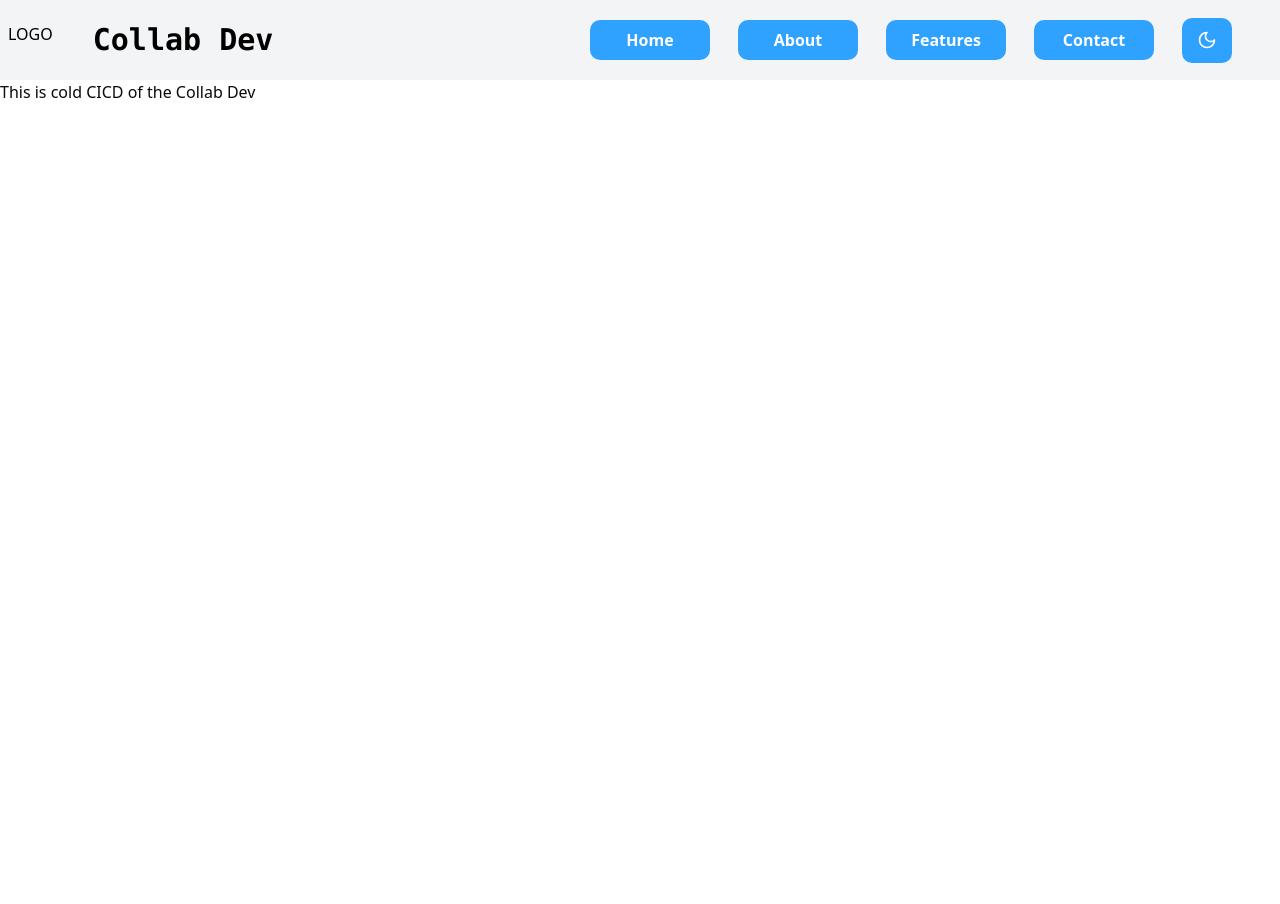
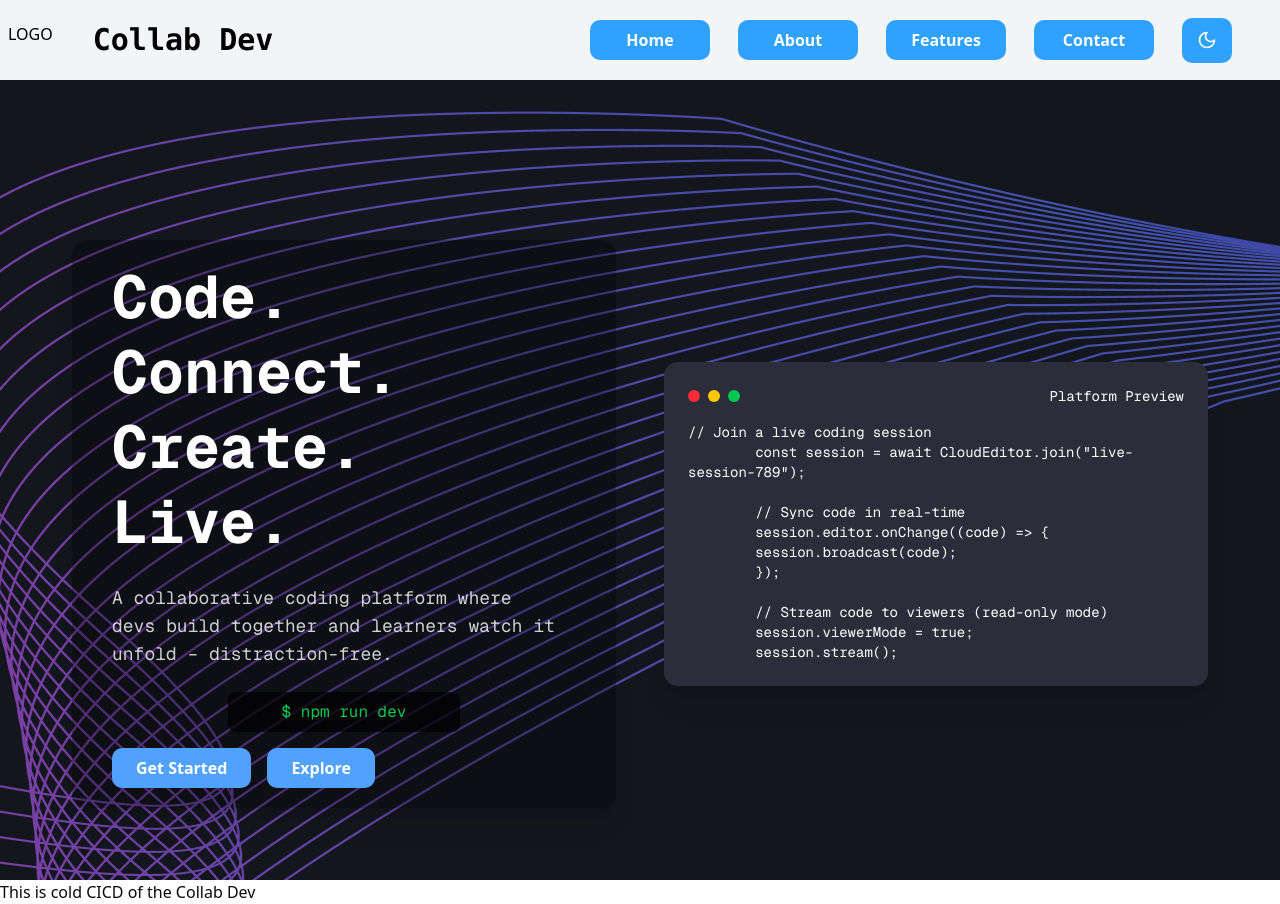
Before and after one commit to aniketh1/CloudBasedCollborativeCodeEditor, a Next.js app: page / in a window 1280 px wide. Before the commit the page ends 800 px from the top, so only its background shows below. Built offline with nearby package versions, Linux system fonts and the light colour scheme.

Commit message:
Hero Section prototype

```diff
--- a/app/page.js
+++ b/app/page.js
@@ -1,9 +1,11 @@
+import HeroSection from "@/components/HeroSection";
 import Navbar from "@/components/Navbar";
 
 export default function Home() {
   return (
     <>
       <Navbar />
+      <HeroSection />
       <p>This is cold CICD of the Collab Dev</p>
     </>
   );
--- /dev/null
+++ b/components/HeroSection.jsx
@@ -0,0 +1,69 @@
+"use client";
+import React from "react";
+
+export default function HeroSection() {
+  return (
+    <section className="w-full bg-background h-screen text-foreground py-20 px-6 md:px-12"
+    style={{ backgroundImage: "url('/hero-bg.png')" }}>
+      <div className="max-w-7xl mx-auto px-6 py-20 grid md:grid-cols-2 items-center gap-12">
+        {/* Left Content */}
+        <div className="bg-black/30 rounded-xl shadow-xl px-10 py-5">
+            <h1 className="text-white font-bold text-5xl md:text-6xl font-mono leading-tight">
+            Code. Connect. <br />
+            Create. Live.
+            </h1>
+            <p className="mt-6 text-lg text-white/80 font-mono max-w-md">
+            A collaborative coding platform where devs build together and learners
+            watch it unfold – distraction-free.
+            </p>
+
+            {/* Terminal Style Button */}
+            <div className="mt-6 flex items-center justify-center">
+            <div className="bg-black/70 text-green-500 w-1/2 text-center font-mono px-4 py-2 inline-block rounded-md shadow">
+                $ npm run dev
+            </div>
+            </div>
+
+            {/* CTA Buttons */}
+            <div className="mt-4 flex gap-4">
+            <button className="bg-blue-400 text-white font-semibold px-6 py-2 rounded-lg">
+                Get Started
+            </button>
+            <button className="bg-blue-400 text-white font-semibold px-6 py-2 rounded-lg">
+                Explore
+            </button>
+            </div>
+        </div>
+
+        {/* Code Preview Card */}
+        <div className="bg-[#2b2d3a] rounded-xl shadow-xl text-white p-6 relative">
+            {/* Top Bar */}
+            <div className="flex items-center justify-between mb-4">
+            <div className="flex space-x-2">
+                <span className="w-3 h-3 rounded-full bg-red-500"></span>
+                <span className="w-3 h-3 rounded-full bg-yellow-400"></span>
+                <span className="w-3 h-3 rounded-full bg-green-500"></span>
+            </div>
+            <span className="text-sm font-mono">Platform Preview</span>
+            </div>
+
+            {/* Code */}
+            <pre className="text-sm font-mono whitespace-pre-wrap">
+        {`// Join a live coding session
+        const session = await CloudEditor.join("live-session-789");
+
+        // Sync code in real-time
+        session.editor.onChange((code) => {
+        session.broadcast(code);
+        });
+
+        // Stream code to viewers (read-only mode)
+        session.viewerMode = true;
+        session.stream();`}
+            </pre>
+        </div>
+    </div>
+
+    </section>
+  );
+}
```
Also changed, not shown: public/hero-bg.png (added).
